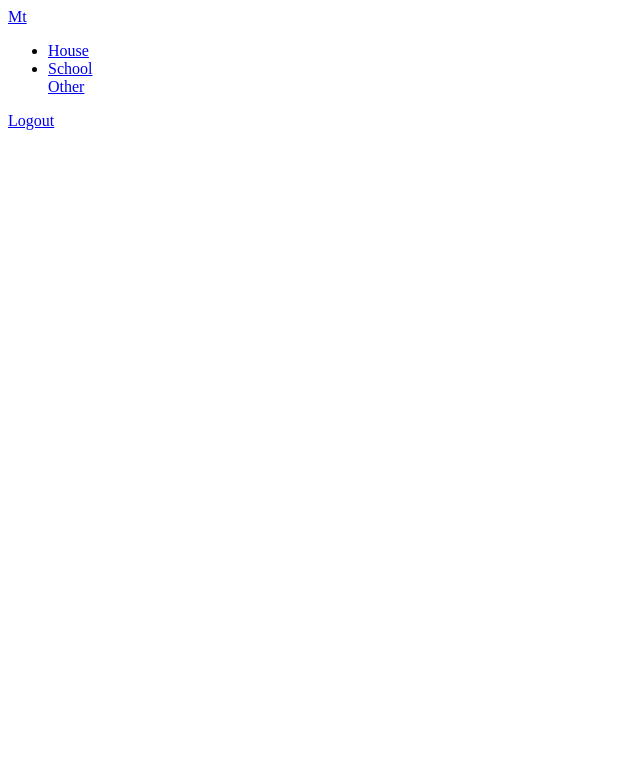
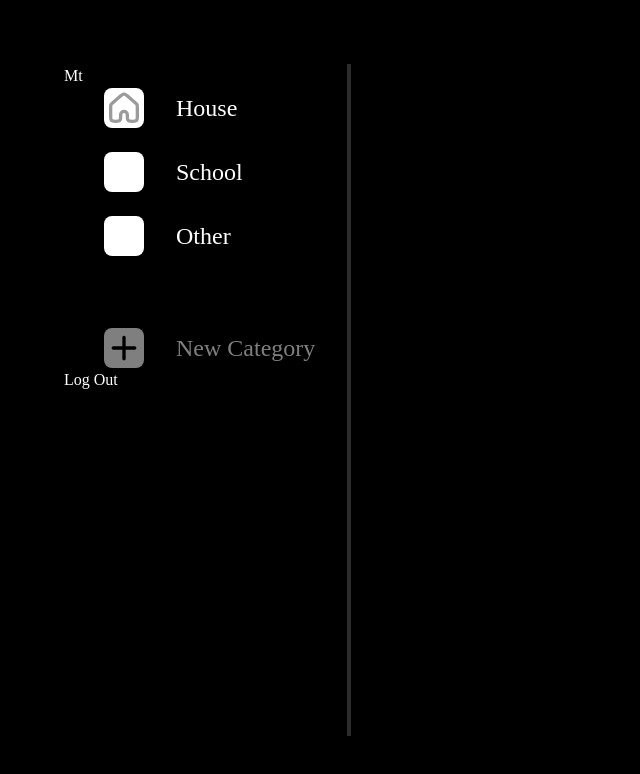
Before and after one commit to mauriceHalsberghe/mytools, a plain HTML site: page index.html in a window 1280 px wide. Shown: the whole page, without its empty margins (0-640 px from the left). Drawn offline with Linux system fonts and the light colour scheme; no server answers; a web font is replaced by a local one.

Commit message:
added basic css styling

```diff
--- a/index.html
+++ b/index.html
@@ -12,41 +12,39 @@
         <a class="header__logo" href="/">Mt</a>
         <nav class="nav">
             <ul class="nav__list">
-                <li class="nav__item"><a class="nav__link" href="./pages/house.html">House</a></li>
-                <li class="nav__item"><a class="nav__link" href="./pages/school.html">School</a></li>
-                <l class="nav__item"><a class="nav__link" href="./pages/game.html">Other</a></l>
+                <li class="nav__item"><a class="nav__link" href="./pages/house.html">
+                    <svg class="nav__icon" width="32" height="32">
+                        <use href="./assets/sprites.svg#house-icon"></use>
+                    </svg>
+                    House
+                </a></li>
+                <li class="nav__item"><a class="nav__link" href="./pages/school.html">
+                    <svg class="nav__icon" width="32" height="32">
+                        <use href="./assets/sprites.svg"></use>
+                    </svg>
+                    School
+                </a></li>
+                <li class="nav__item"><a class="nav__link" href="./pages/game.html">
+                    <svg class="nav__icon" width="32" height="32">
+                        <use href="./assets/sprites.svg"></use>
+                    </svg>
+                    Other
+                </a></li>
+                <li class="nav__item nav__item--new">
+                    <svg class="nav__icon" fill="var(--accent-100)" width="60" height="60" viewBox="0 0 60 60" fill="none" xmlns="http://www.w3.org/2000/svg">
+                        <path d="M52 0C56.4183 0 60 3.58172 60 8V52C60 56.4183 56.4183 60 52 60H8C3.58172 60 0 56.4183 0 52V8C0 3.58172 3.58172 0 8 0H52ZM30 11.5C28.6193 11.5 27.5 12.6193 27.5 14V27.5H14C12.6193 27.5 11.5 28.6193 11.5 30C11.5 31.3807 12.6193 32.5 14 32.5H27.5V46C27.5 47.3807 28.6193 48.5 30 48.5C31.3807 48.5 32.5 47.3807 32.5 46V32.5H46C47.3807 32.5 48.5 31.3807 48.5 30C48.5 28.6193 47.3807 27.5 46 27.5H32.5V14C32.5 12.6193 31.3807 11.5 30 11.5Z"/>
+                    </svg>
+                    New Category
+                </li>
             </ul>
         </nav>
-        <a class="header__logout" href="./login.html">Logout</a>
+        <a class="header__logout" href="./login.html">Log Out</a>
     </header>
 
-    <!-- <main>
-        <section>
-            <h1>MyTools</h1>
-            <section>
-                <div>
-                    <h2>House</h2>
-                    <p>All household related tools</p>
-                    <a href="./pages/house.html">House</a>
-                </div>
+    <main>
+        <section class="images"></section>
+    </main>
 
-                <div>
-                    <h2>School</h2>
-                    <p>All school related tools</p>
-                    <a href="./pages/school.html">School</a>
-                </div>
-
-                <div>
-                    <h2>Other</h2>
-                    <p>All other related tools</p>
-                    <a href="./pages/game.html">Other</a>
-                </div>
-            </section>
-        </section>
-
-        <div id="userData">test</div>
-
-    </main> -->
 
     <script type="module" src="./scripts/app.js"></script>
 </body>
--- a/scripts/app.js
+++ b/scripts/app.js
@@ -1,15 +1,15 @@
 const userId = 1;
-const URL = "https://mytools-server.onrender.com/"
+const URL = "https://mytools-server.onrender.com"
 
-async function getUsers() {
+async function getData(slug) {
     try {
-      const response = await fetch(`${URL}/users`, {
+      const response = await fetch(`${URL}/${slug}`, {
         method: "GET",
       });
 
       if (response.status === 200) {
         const jsonData = await response.json();
-        console.log(jsonData);
+        return jsonData;
 
       } else {
         throw new Error("Something went wrong");
@@ -19,4 +19,29 @@ async function getUsers() {
     }
 }
 
-getUsers()
+async function showImages() {
+  const $imageHtml = document.querySelector('.images');
+  const data = await getData('images');
+
+  data.forEach(image => {
+    const dateObj = new Date(image.image_date);
+    const formattedDate = dateObj.toLocaleDateString('en-US', {
+      day: 'numeric',
+      month: 'long',
+      year: 'numeric',
+    });
+
+    $imageHtml.innerHTML += `
+      <figure>
+        <img src='${image.url}' alt='${image.title}'>
+        <figcaption>
+          <h2>${image.title}</h2>
+          <p>${formattedDate}</p>
+        </figcaption>
+      </figure>
+    `;
+  });
+}
+
+
+showImages()
--- /dev/null
+++ b/style/_header.css
@@ -0,0 +1,11 @@
+.header {
+    color: var(--primary-100);
+    margin: 4rem;
+    margin-right: 0;
+    padding-right: 2rem;
+    border-right: 4px solid var(--bg-100);
+}
+
+.header__logo {
+    color: var(--primary-100);
+}
--- /dev/null
+++ b/style/_nav.css
@@ -0,0 +1,39 @@
+.nav__list {
+    list-style: none;
+    display: flex;
+    flex-direction: column;
+    gap: 1.5rem;
+}
+
+.nav__item,
+.nav__link {
+    color: var(--primary-100);
+    font-size: 24px;
+    display: flex;
+    align-items: center;
+    gap: 2rem;
+}
+
+.nav__item--new {
+    margin-top: 3rem;
+    color: var(--accent-100);
+    cursor: pointer;
+    .nav__icon {
+        background-color: transparent;
+    }
+    transition: color 200ms ease;
+    &:hover {
+        color: var(--primary-100);
+        .nav__icon {
+            transition: fill 200ms ease;
+            fill: var(--primary-100);
+        }
+    }
+}
+
+.nav__icon {
+    background-color: var(--primary-100);
+    border-radius: .5rem;
+    width: 2.5rem;
+    height: 2.5rem;
+}
--- a/style/main.css
+++ b/style/main.css
@@ -0,0 +1,31 @@
+@import url(./reset.css);
+@import url('./_header.css');
+@import url('./_nav.css');
+
+@font-face {
+    font-family: 'Coolvetica';
+    src: url('/fonts/Coolvetica.otf') format('opentype');
+    font-weight: normal;
+    font-style: normal;
+}
+
+:root {
+    --primary-100:#FFFFFF;
+    --primary-200:#e0e0e0;
+    --primary-300:#9b9b9b;
+    --accent-100:#7F7F7F;
+    --bg-100:#2c2c2c;
+    --bg-200:#161616;
+    --bg-300:#000000;
+}
+
+body {
+    background-color: var(--bg-300);
+    display: flex;
+    font-family: "Coolvetica";
+}
+
+a {
+    text-decoration: none;
+    color: inherit;
+}
--- /dev/null
+++ b/style/reset.css
@@ -0,0 +1,73 @@
+/*
+  Artevelde hogeschool CSS Reset v0.2
+  Adapted version from Josh's Custom CSS Reset https://www.joshwcomeau.com/css/custom-css-reset/
+*/
+
+/*
+  1. Use a more-intuitive box-sizing model.
+*/
+*,
+*::before,
+*::after {
+  box-sizing: border-box;
+}
+
+/*
+  2. Remove default margin
+*/
+* {
+  margin: 0;
+}
+
+/*
+  3. Allow percentage-based heights in the application
+*/
+html {
+  height: 100%;
+}
+
+/*
+  Typographic tweaks!
+  4. Add accessible line-height
+  5. Improve text rendering
+*/
+body {
+  min-height: 100%;
+  line-height: 1.5;
+  -webkit-font-smoothing: antialiased;
+}
+
+/*
+  6. Improve media defaults
+*/
+img,
+picture,
+video,
+canvas,
+svg {
+  display: block;
+  max-width: 100%;
+}
+
+/*
+  7. Remove built-in form typography styles
+*/
+input,
+button,
+textarea,
+select {
+  font: inherit;
+}
+
+/*
+  8. Avoid text overflows
+*/
+p,
+h1,
+h2,
+h3,
+h4,
+h5,
+h6 {
+  overflow-wrap: break-word;
+}
```
Also changed, not shown: login.html (+0 -23 lines), assets/fonts/Coolvetica.otf (added), assets/icons/house.svg (added), assets/icons/plus.svg (added), assets/sprites.svg (added).
